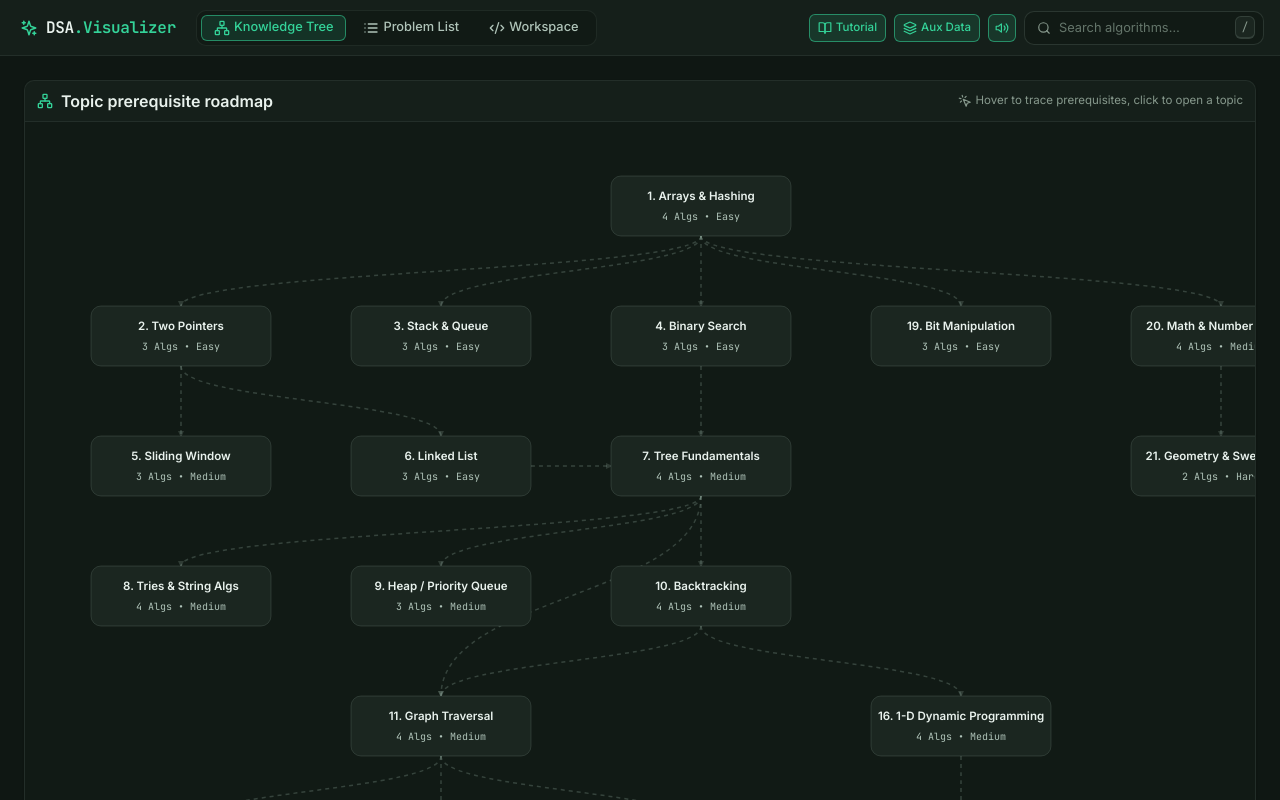
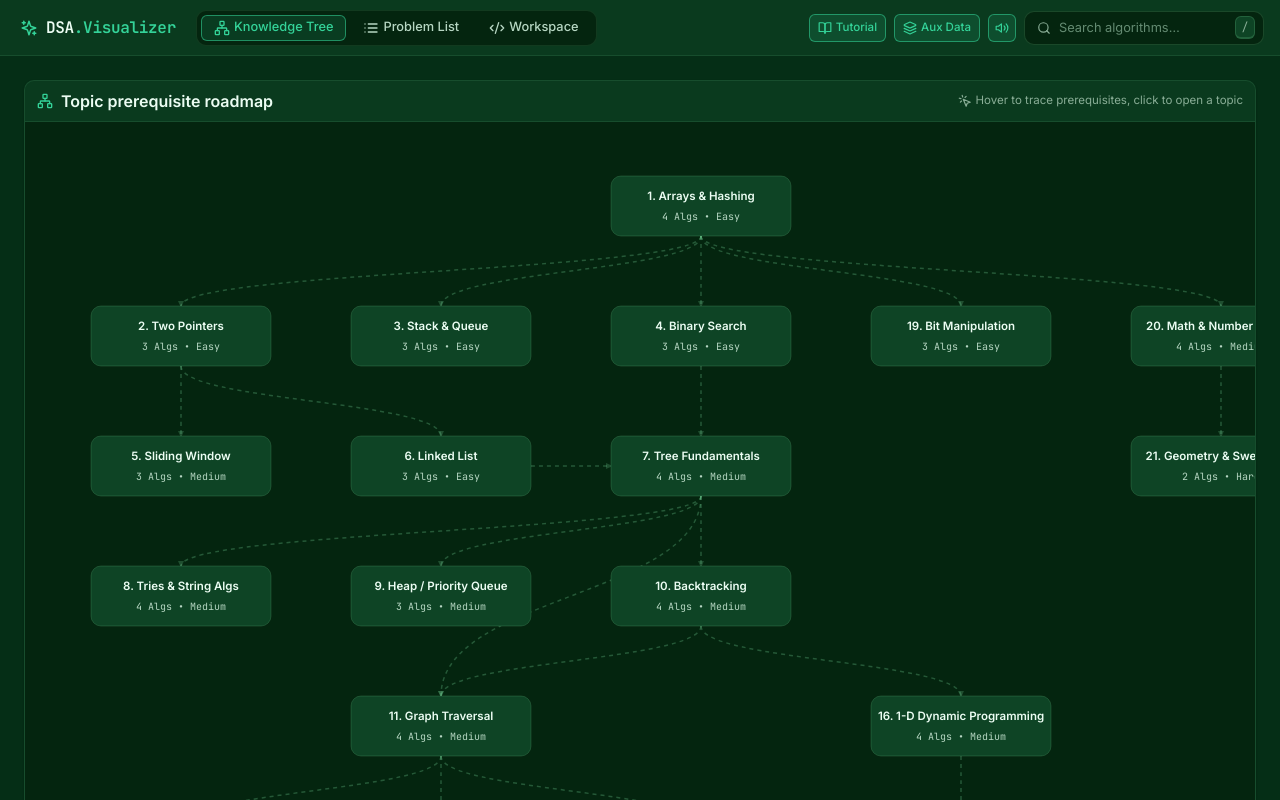
Before and after one commit to onurseckin/dsa_visualizer, a React (Vite) app: page / in a window 1280 px wide. Built offline with nearby package versions, Linux system fonts and the light colour scheme.

Commit message:
feat: merge tanstack cli scaffold with tailwind and green-950 theme

```diff
--- a/src/styles/index.css
+++ b/src/styles/index.css
@@ -1,5 +1,25 @@
 @import './theme.css';
 @import './ui.css';
+/* Tailwind v4 theme + utilities only — preflight is intentionally skipped so it
+   cannot reset the token-styled ui.css components. */
+@import 'tailwindcss/theme.css' layer(theme);
+@import 'tailwindcss/utilities.css' layer(utilities);
+@plugin '@tailwindcss/typography';
+
+/* Bridge design tokens into Tailwind so utilities resolve to the same values. */
+@theme inline {
+  --font-sans: var(--font-ui);
+  --font-mono: var(--font-code);
+  --color-page: var(--bg-page);
+  --color-surface: var(--bg-surface);
+  --color-elevated: var(--bg-elevated);
+  --color-inset: var(--bg-inset);
+  --color-accent: var(--accent);
+  --color-accent-soft: var(--accent-soft);
+  --color-primary: var(--text-primary);
+  --color-secondary: var(--text-secondary);
+  --color-muted: var(--text-muted);
+}
 
 * {
   box-sizing: border-box;
--- a/src/styles/theme.css
+++ b/src/styles/theme.css
@@ -5,19 +5,20 @@
 :root {
   color-scheme: dark;
 
-  /* Surfaces (page → surface → elevated → inset for wells) */
-  --bg-page: #0f1713;
-  --bg-surface: #151f1a;
-  --bg-elevated: #1b2620;
-  --bg-inset: #111a15;
-  --bg-hover: #212e27;
-  --bg-pressed: #273630;
-  --bg-backdrop: rgba(7, 12, 10, 0.62);
+  /* Surfaces — anchored to Tailwind green-950 (#052e16) as the page base;
+     only the inset well may go darker, everything else steps up from it. */
+  --bg-page: #052e16;
+  --bg-surface: #0a3a1e;
+  --bg-elevated: #0e4425;
+  --bg-inset: #04250f;
+  --bg-hover: #134f2c;
+  --bg-pressed: #175a33;
+  --bg-backdrop: rgba(2, 18, 9, 0.66);
 
   /* Borders */
-  --border-subtle: rgba(173, 201, 187, 0.09);
-  --border-default: rgba(173, 201, 187, 0.16);
-  --border-strong: rgba(173, 201, 187, 0.28);
+  --border-subtle: rgba(134, 239, 172, 0.1);
+  --border-default: rgba(134, 239, 172, 0.17);
+  --border-strong: rgba(134, 239, 172, 0.3);
   --border-accent: rgba(52, 211, 153, 0.55);
 
   /* Accent — marks interaction and selection, never decoration */
@@ -29,10 +30,10 @@
   --accent-secondary: #2dd4bf;
 
   /* Text */
-  --text-primary: #e9f2ed;
-  --text-secondary: #b0c4b9;
-  --text-muted: #87998d;
-  --text-faint: #64756a;
+  --text-primary: #ecfdf3;
+  --text-secondary: #b7d7c3;
+  --text-muted: #8aae97;
+  --text-faint: #648b72;
 
   /* Semantic feedback */
   --success: #34d399;
--- /dev/null
+++ b/tsr.config.json
@@ -0,0 +1,3 @@
+{
+  "target": "react"
+}
--- a/vite.config.ts
+++ b/vite.config.ts
@@ -1,9 +1,16 @@
 /// <reference types="vitest" />
 import { defineConfig } from 'vite';
 import react from '@vitejs/plugin-react';
+import { tanstackRouter } from '@tanstack/router-plugin/vite';
+import tailwindcss from '@tailwindcss/vite';
 
 export default defineConfig({
-  plugins: [react()],
+  plugins: [
+    // Router plugin must precede the React plugin — wrong order fails silently.
+    tanstackRouter({ target: 'react', autoCodeSplitting: true }),
+    tailwindcss(),
+    react(),
+  ],
   test: {
     globals: true,
     environment: 'jsdom',
```
Also changed, not shown: package.json (+9 -1 lines), .cta.json (added), 1 other file (tests, documents, lock files or other folders).
